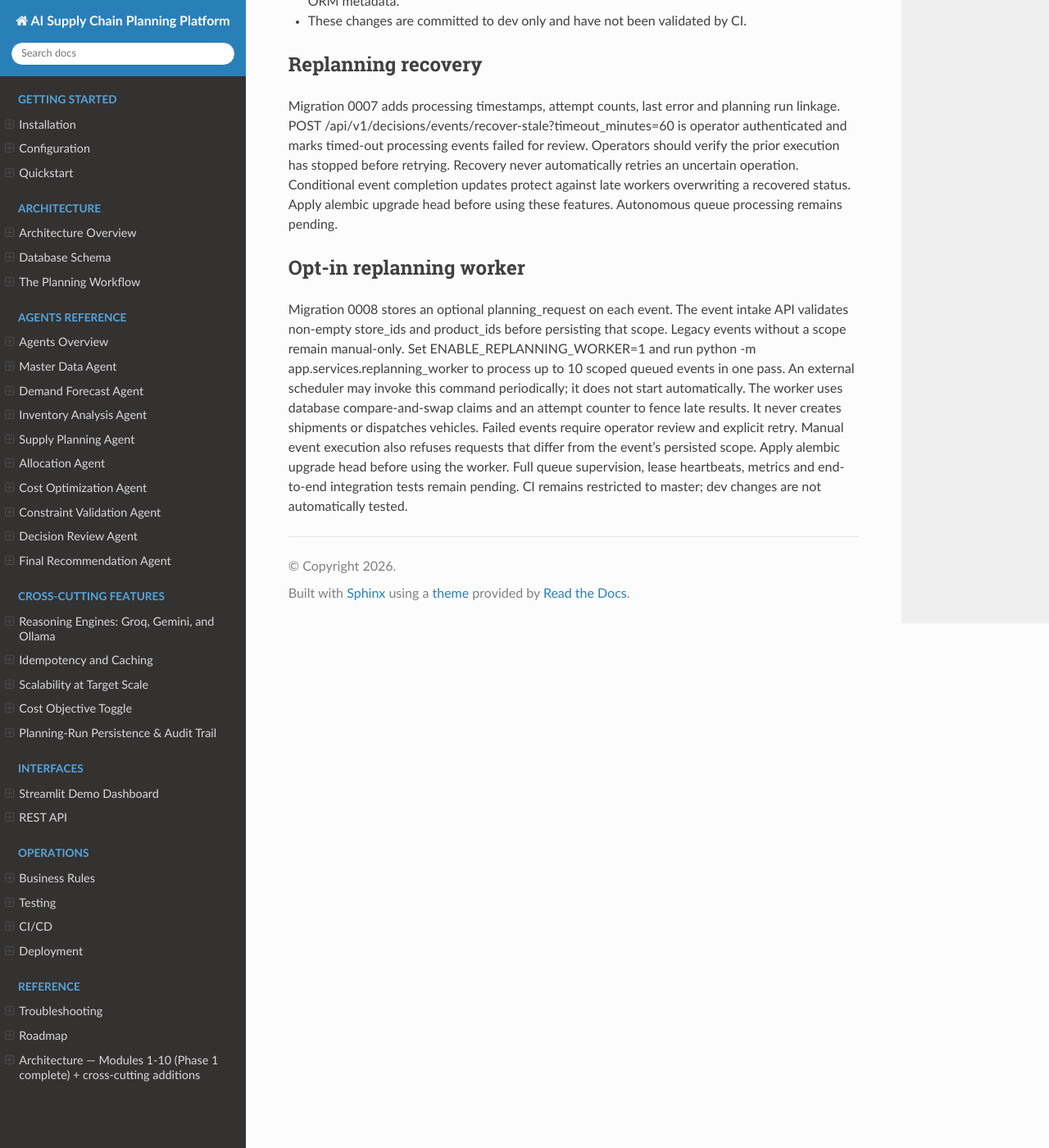
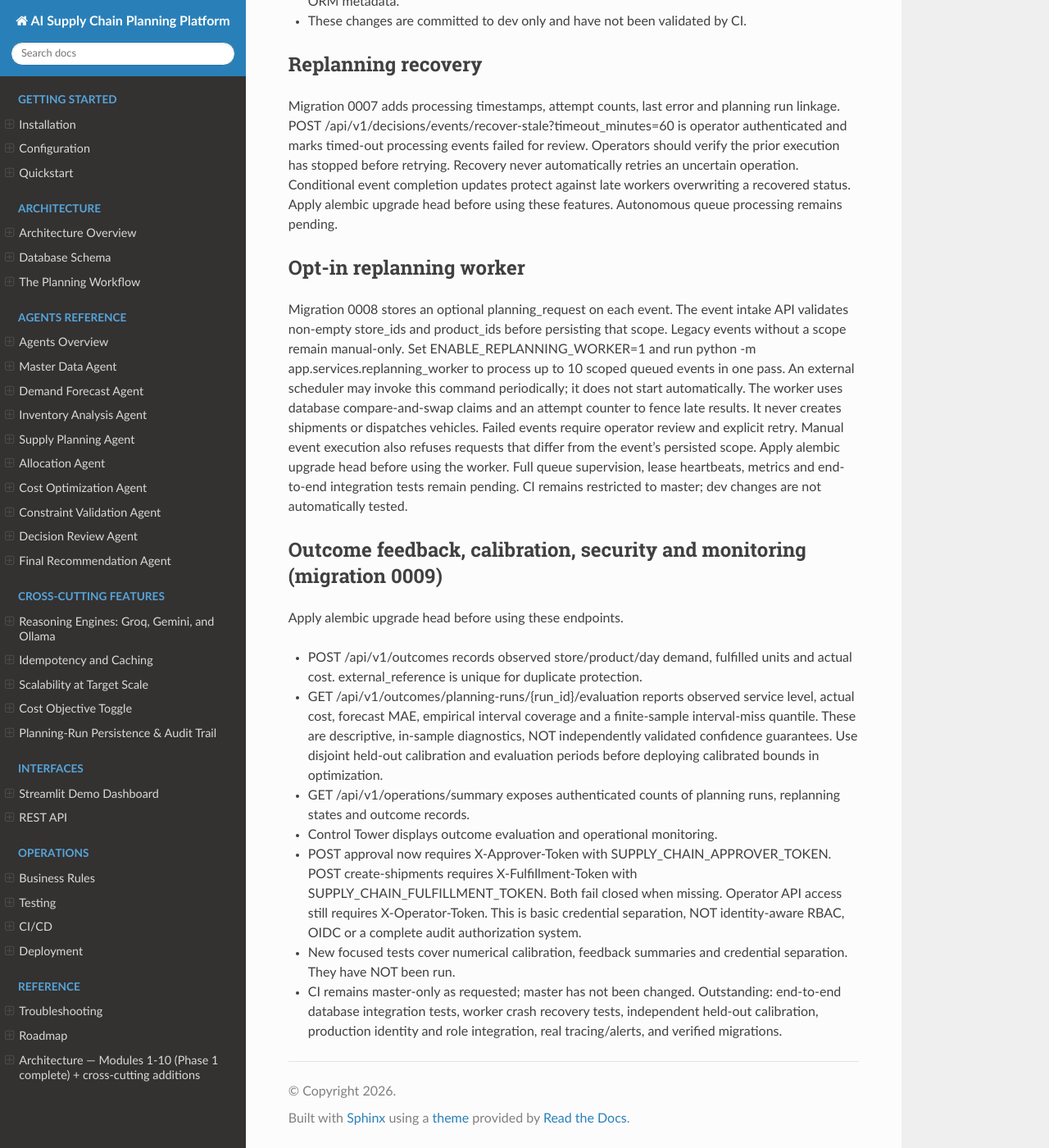
Before and after one commit to AbhimanyuHK/supply_chain_ai, a Sphinx documentation site: the page built from docs/development_integration_status.md, in a window 1280 px wide and 1400 px high, scrolled down 2114 px. Shown: the whole window at 82% size. Built offline with Sphinx 7.4.7 and the Read the Docs theme 3.1.0, drawn with Linux system fonts in a browser that asks for light colours.

Commit message:
docs: feedback calibration monitoring and privilege separation implementation

```diff
--- a/docs/development_integration_status.md
+++ b/docs/development_integration_status.md
@@ -68,3 +68,15 @@ The worker uses database compare-and-swap claims and an attempt counter to fence
 Manual event execution also refuses requests that differ from the event's persisted scope.
 Apply alembic upgrade head before using the worker. Full queue supervision, lease heartbeats, metrics and end-to-end integration tests remain pending.
 CI remains restricted to master; dev changes are not automatically tested.
+
+
+## Outcome feedback, calibration, security and monitoring (migration 0009)
+Apply alembic upgrade head before using these endpoints.
+- POST /api/v1/outcomes records observed store/product/day demand, fulfilled units and actual cost. external_reference is unique for duplicate protection.
+- GET /api/v1/outcomes/planning-runs/{run_id}/evaluation reports observed service level, actual cost, forecast MAE, empirical interval coverage and a finite-sample interval-miss quantile. These are descriptive, in-sample diagnostics, NOT independently validated confidence guarantees. Use disjoint held-out calibration and evaluation periods before deploying calibrated bounds in optimization.
+- GET /api/v1/operations/summary exposes authenticated counts of planning runs, replanning states and outcome records.
+- Control Tower displays outcome evaluation and operational monitoring.
+- POST approval now requires X-Approver-Token with SUPPLY_CHAIN_APPROVER_TOKEN. POST create-shipments requires X-Fulfillment-Token with SUPPLY_CHAIN_FULFILLMENT_TOKEN. Both fail closed when missing. Operator API access still requires X-Operator-Token. This is basic credential separation, NOT identity-aware RBAC, OIDC or a complete audit authorization system.
+- New focused tests cover numerical calibration, feedback summaries and credential separation. They have NOT been run.
+- CI remains master-only as requested; master has not been changed.
+Outstanding: end-to-end database integration tests, worker crash recovery tests, independent held-out calibration, production identity and role integration, real tracing/alerts, and verified migrations.
```
